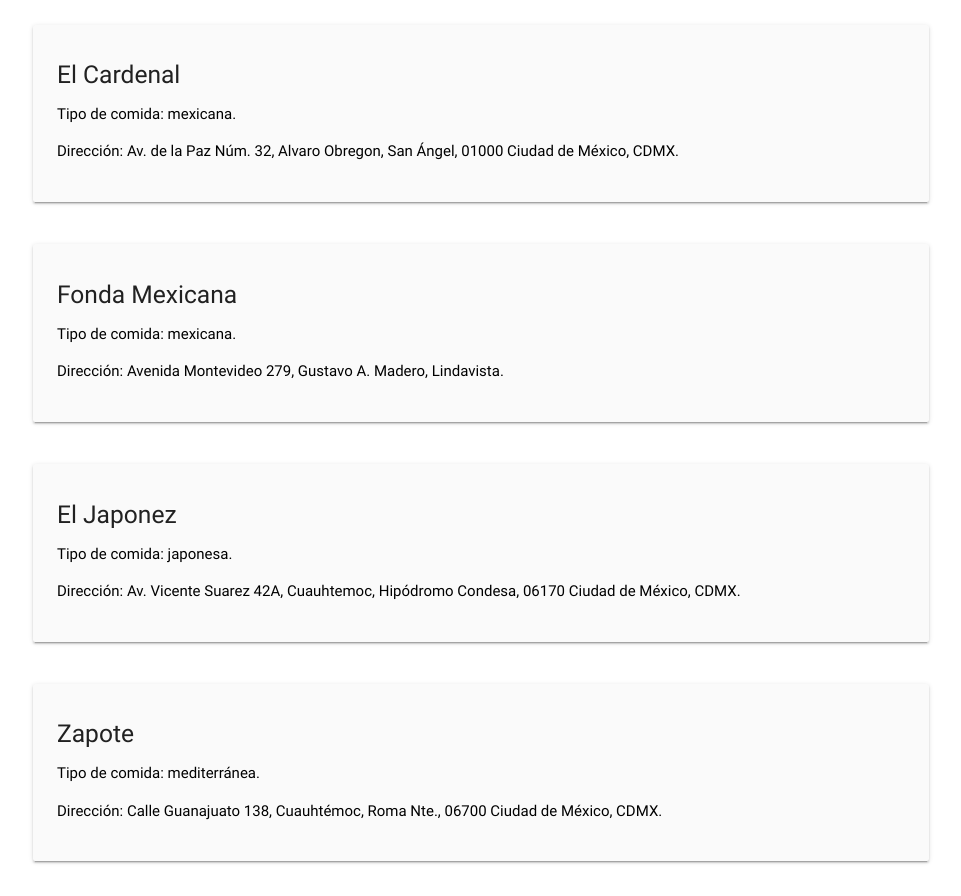
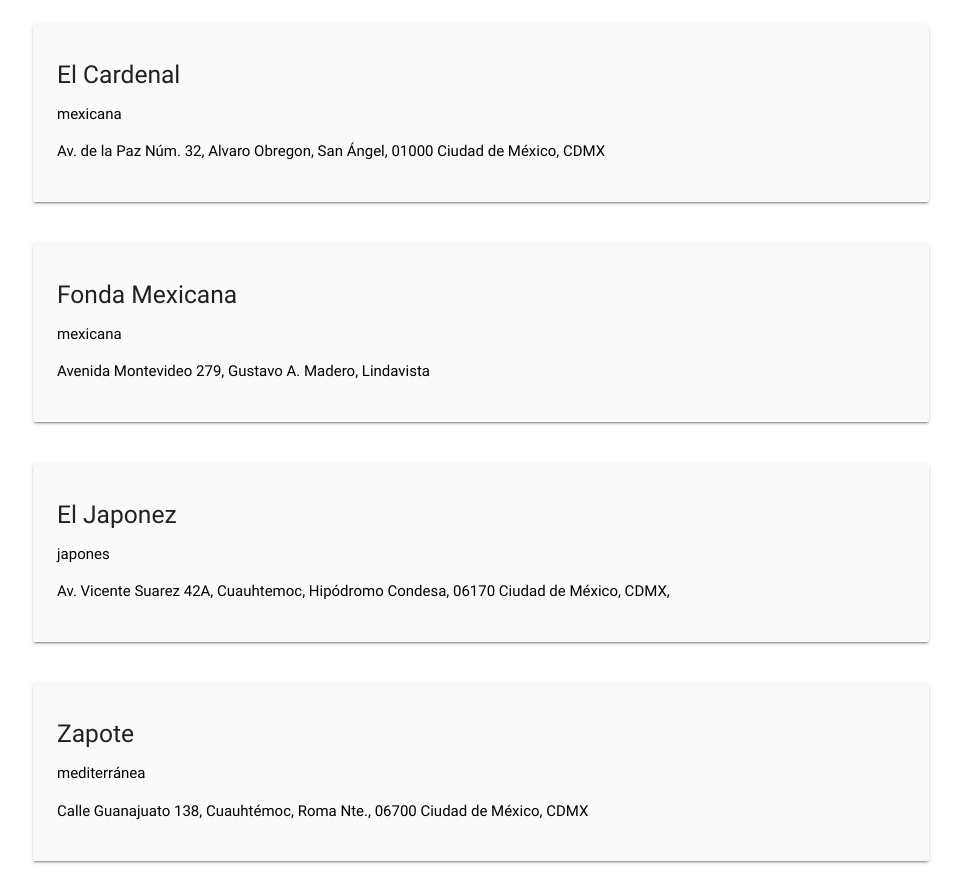
Before and after one commit to IlseMagali/B-squeda-de-comida, a plain HTML site: page index.html in a window 1280 px wide. Shown: the part 568-1464 px from the top of the page, without its empty margins (159-1120 px from the left). Drawn offline with nearby package versions, Linux system fonts and the light colour scheme; some packages are replaced by stand-ins of ours.

Commit message:
filtro y visualización de mapas funcionando

```diff
--- a/assets/js/app.js
+++ b/assets/js/app.js
@@ -1,6 +1,5 @@
-// window.addEventListener("load", cargarPagina);
 function cargarPagina() {
-
+  mostrarRestaurantes(restaurantes);
   $("#buscar").submit(filtrarRestaurante);
   $(".card-panel").click(mostrarMapaComida);
 
@@ -14,7 +13,7 @@ function cargarPagina() {
   verificarCoords();
 }
 
-// Geolocalizándome
+// Geolocalización
 function obtenerCoordenadas(posicion) {
   var coordenadas = {
 		lat: posicion.coords.latitude,
@@ -36,12 +35,13 @@ function initMap(coordenadas) {
   });
 }
 
+// Arreglo de restaurantes o lugares de comida
 var restaurantes = [
   {
     nombre: "El Cardenal",
     direccion: "Av. de la Paz Núm. 32, Alvaro Obregon, San Ángel, 01000 Ciudad de México, CDMX",
-    latitud: 19.34692,
-    longitud: -99.1887497,
+    latitud: 19.34726165,
+    longitud: -99.1888771,
     comida: "mexicana"
   },
   {
@@ -67,9 +67,10 @@ var restaurantes = [
   },
 ];
 
+// platilla para contener propiedades de cada objeto-restaurante
 var plantillaRestaurante = '<div class="row">' +
   '<div class="col s12">' +
-      '<div class="card-panel hoverable grey lighten-5 z-depth-1">' +
+      '<div class="card-panel hoverable grey lighten-5 z-depth-1" data-latitud="__latitud__" data-longitud="__longitud__">' +
         '<h5 class="name">__nombre__</h5>' +
         '<p class="black-text">__comida__</p>' +
         '<p class="black-text">__direccion__</p>' +
@@ -77,30 +78,45 @@ var plantillaRestaurante = '<div class="row">' +
     '</div>' +
   '</div>';
 
+// filtro de restaurantes por medio de input en formulario
 var filtrarRestaurante = function (e) {
   e.preventDefault();
   var criterioBusqueda = $("#search").val().toLowerCase();
 	var restaurantesFiltrados = restaurantes.filter(function (restaurante) {
 	   return restaurante.nombre.toLowerCase().indexOf(criterioBusqueda) >= 0;
 	});
-  console.log(restaurantesFiltrados);
-	 mostrarRestaurantes(restaurantesFiltrados);
+  // console.log(restaurantesFiltrados);
+	mostrarRestaurantes(restaurantesFiltrados);
 }
 
+// Imprime la lista de restaurantes reemplazando la información desde el arreglo de objeto-restaurante
 var mostrarRestaurantes = function (restaurantes) {
   console.log(restaurantes);
   var plantillaRestauranteFinal = "";
   restaurantes.forEach(function (restaurante) {
     plantillaRestauranteFinal += plantillaRestaurante.replace("__nombre__", restaurante.nombre)
     .replace("__comida__", restaurante.comida)
-    .replace("__direccion__", restaurante.direccion);
+    .replace("__direccion__", restaurante.direccion)
+    .replace("__latitud__", restaurante.latitud)
+    .replace("__longitud__", restaurante.longitud);
   });
-
+  // muestra la plantilla para cada restaurante al cargar la página
   $(".restaurante").html(plantillaRestauranteFinal);
+  // al realizar el filtro también envía al mapa correspondiente
+  $(".card-panel").click(mostrarMapaComida);
 };
 
-var mostrarMapaComida = function (restaurante) {
-  console.log(restaurantes[0].latitud);
+// Mostrar mapa del restaurante seleccionado
+function mostrarMapaComida() {
+  var latitud = $(this).data("latitud");
+  var longitud = $(this).data("longitud");
+
+  var coordenadas = {
+    lat: latitud,
+    lng: longitud
+  };
+  // llama a la función que muestra la localización del restaurante y que ha localizado las coordenadas para generar el mapa correspondiente
+  initMap(coordenadas);
 }
 
 $(document).ready(cargarPagina);
--- a/index.html
+++ b/index.html
@@ -36,58 +36,7 @@
     </div>
     <!-- SECCION DE RESTAURANTES -->
     <section class="container restaurante">
-      <div class="row">
-        <div class="col s12">
-          <div class="card-panel hoverable grey lighten-5 z-depth-1">
-            <h5 class="name">El Cardenal</h5>
-            <p class="black-text">
-               Tipo de comida: mexicana.
-            </p>
-            <p class="black-text">
-               Dirección: Av. de la Paz Núm. 32, Alvaro Obregon, San Ángel, 01000 Ciudad de México, CDMX.
-            </p>
-          </div>
-        </div>
-      </div>
-      <div class="row">
-        <div class="col s12">
-          <div class="card-panel hoverable grey lighten-5 z-depth-1">
-            <h5 class="name">Fonda Mexicana</h5>
-            <p class="black-text">
-               Tipo de comida: mexicana.
-            </p>
-            <p class="black-text">
-               Dirección: Avenida Montevideo 279, Gustavo A. Madero, Lindavista.
-            </p>
-          </div>
-        </div>
-      </div>
-      <div class="row">
-        <div class="col s12">
-          <div class="card-panel hoverable grey lighten-5 z-depth-1">
-            <h5 class="name">El Japonez</h5>
-            <p class="black-text">
-               Tipo de comida: japonesa.
-            </p>
-            <p class="black-text">
-               Dirección: Av. Vicente Suarez 42A, Cuauhtemoc, Hipódromo Condesa, 06170 Ciudad de México, CDMX.
-            </p>
-          </div>
-        </div>
-      </div>
-      <div class="row">
-        <div class="col s12">
-          <div class="card-panel hoverable grey lighten-5 z-depth-1">
-            <h5 class="name">Zapote</h5>
-            <p class="black-text">
-               Tipo de comida: mediterránea.
-            </p>
-            <p class="black-text">
-               Dirección: Calle Guanajuato 138, Cuauhtémoc, Roma Nte., 06700 Ciudad de México, CDMX.
-            </p>
-          </div>
-        </div>
-      </div>
+
     </section>
     <!-- script de googleapis para geolocalización  -->
     <script async defer
```
